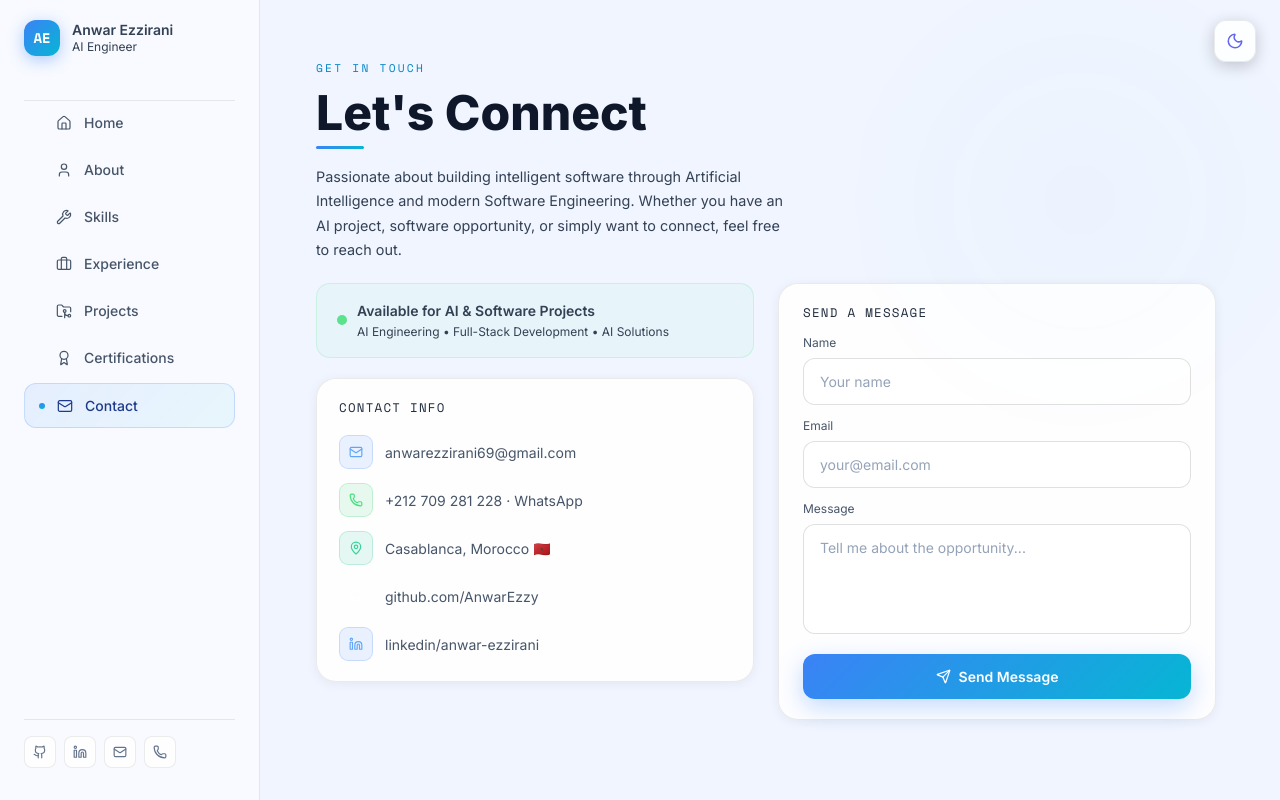
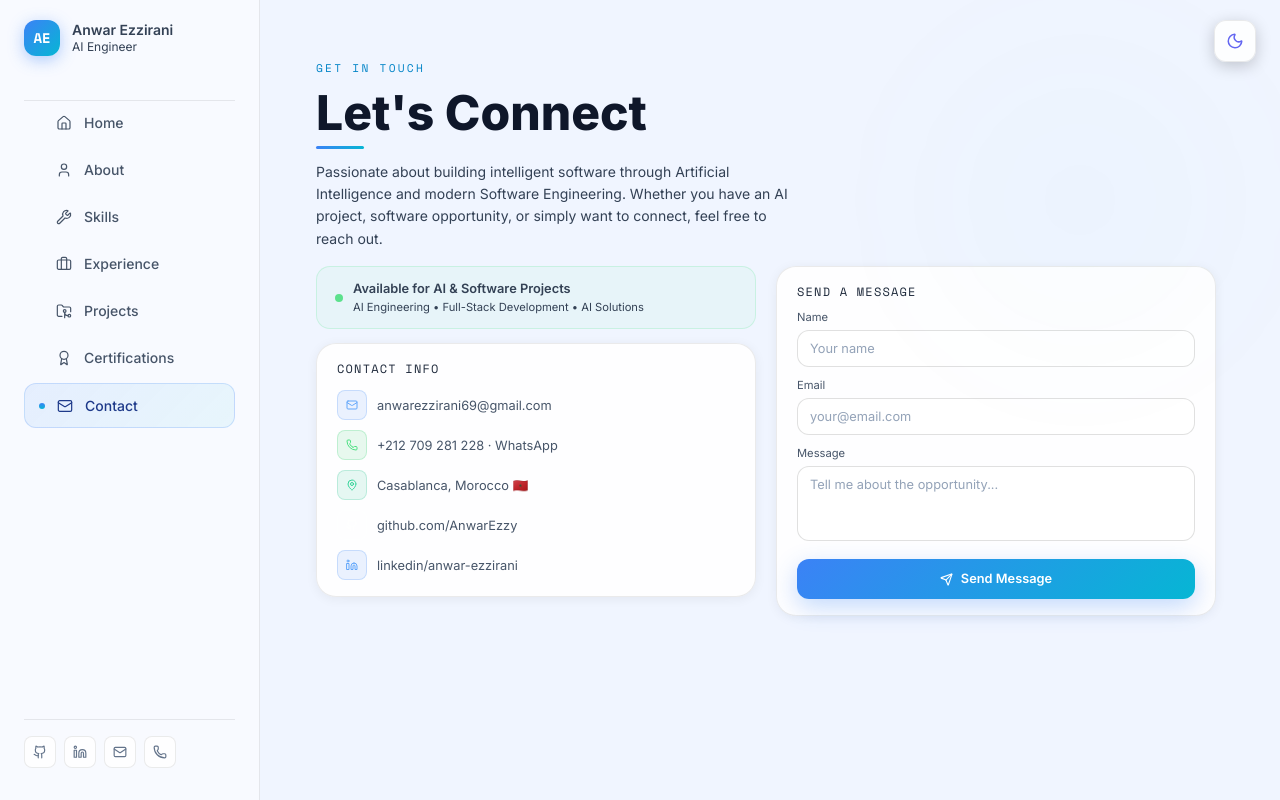
Before and after one commit to AnwarEzzy/portfolio, a Next.js app: page /contact in a window 1280 px wide. Built offline with nearby package versions, Linux system fonts and the light colour scheme.

Commit message:
style: reduce contact form height to fit within viewport

```diff
--- a/app/contact/page.tsx
+++ b/app/contact/page.tsx
@@ -48,79 +48,79 @@ export default function ContactPage() {
   };
 
   return (
-    <div className="page-in page-section no-scroll-page">
+    <div className="page-in page-section no-scroll-page" style={{ padding: "36px 56px 24px" }}>
       <div className="bg-orb" style={{ width: 400, height: 400, background: "radial-gradient(circle, rgba(6,182,212,0.07), transparent)", top: 0, right: 0 }} />
 
       <motion.div custom={0} initial="hidden" animate="show" variants={fadeUp}>
         <p className="section-tag">Get In Touch</p>
         <h1 className="section-title">Let&apos;s Connect</h1>
-        <div className="divider" style={{ marginBottom: "16px" }} />
-        <p style={{ color: "var(--text-sub)", fontSize: "0.9rem", maxWidth: 480, marginBottom: 20, lineHeight: 1.7 }}>
+        <div className="divider" style={{ marginBottom: "12px" }} />
+        <p style={{ color: "var(--text-sub)", fontSize: "0.875rem", maxWidth: 480, marginBottom: 16, lineHeight: 1.6 }}>
           Passionate about building intelligent software through Artificial Intelligence and modern Software Engineering. Whether you have an AI project, software opportunity, or simply want to connect, feel free to reach out.
         </p>
       </motion.div>
 
-      <div style={{ display: "grid", gridTemplateColumns: "1fr 1fr", gap: 24, maxWidth: 900 }}>
+      <div style={{ display: "grid", gridTemplateColumns: "1fr 1fr", gap: 20, maxWidth: 900 }}>
         {/* Info */}
         <div>
           <motion.div custom={1} initial="hidden" animate="show" variants={fadeUp}>
             {/* Availability card */}
             <div style={{
-              padding: "16px 20px", borderRadius: 14, marginBottom: 20,
+              padding: "12px 18px", borderRadius: 14, marginBottom: 14,
               background: "rgba(74,222,128,0.05)", border: "1px solid rgba(74,222,128,0.2)"
             }}>
               <div style={{ display: "flex", alignItems: "center", gap: 10 }}>
-                <span style={{ width: 10, height: 10, borderRadius: "50%", background: "#4ade80", display: "inline-block", animation: "pulse 2s infinite" }} />
+                <span style={{ width: 8, height: 8, borderRadius: "50%", background: "#4ade80", display: "inline-block", animation: "pulse 2s infinite" }} />
                 <div>
-                  <p style={{ color: "#4ade80", fontWeight: 600, fontSize: "0.875rem" }}>Available for AI & Software Projects</p>
-                  <p style={{ color: "var(--text-sub)", fontSize: "0.75rem", marginTop: 2 }}>AI Engineering • Full-Stack Development • AI Solutions</p>
+                  <p style={{ color: "#4ade80", fontWeight: 600, fontSize: "0.8rem" }}>Available for AI & Software Projects</p>
+                  <p style={{ color: "var(--text-sub)", fontSize: "0.7rem", marginTop: 1 }}>AI Engineering • Full-Stack Development • AI Solutions</p>
                 </div>
               </div>
             </div>
 
             {/* Contact info */}
-            <div className="card" style={{ padding: "20px 22px" }}>
-              <h3 style={{ fontFamily: "'Space Mono', monospace", fontSize: "0.78rem", color: "var(--text-muted)", marginBottom: 18, letterSpacing: "0.1em", textTransform: "uppercase" }}>Contact Info</h3>
-              <div style={{ display: "flex", flexDirection: "column", gap: 14 }}>
+            <div className="card" style={{ padding: "16px 20px" }}>
+              <h3 style={{ fontFamily: "'Space Mono', monospace", fontSize: "0.75rem", color: "var(--text-muted)", marginBottom: 12, letterSpacing: "0.1em", textTransform: "uppercase" }}>Contact Info</h3>
+              <div style={{ display: "flex", flexDirection: "column", gap: 10 }}>
                 <a href="mailto:anwarezzirani69@gmail.com"
-                  style={{ display: "flex", alignItems: "center", gap: 12, color: "var(--text-sub)", textDecoration: "none", fontSize: "0.875rem", transition: "color 0.2s" }}
+                   style={{ display: "flex", alignItems: "center", gap: 10, color: "var(--text-sub)", textDecoration: "none", fontSize: "0.8rem", transition: "color 0.2s" }}
                    onMouseEnter={e => (e.currentTarget as HTMLElement).style.color = "#fff"}
                    onMouseLeave={e => (e.currentTarget as HTMLElement).style.color = "var(--text-sub)"}>
-                  <div style={{ width: 34, height: 34, borderRadius: 9, background: "rgba(59,130,246,0.1)", border: "1px solid rgba(59,130,246,0.2)", display: "flex", alignItems: "center", justifyContent: "center" }}>
-                    <Mail size={14} color="#60a5fa" />
+                  <div style={{ width: 30, height: 30, borderRadius: 8, background: "rgba(59,130,246,0.1)", border: "1px solid rgba(59,130,246,0.2)", display: "flex", alignItems: "center", justifyContent: "center" }}>
+                    <Mail size={12} color="#60a5fa" />
                   </div>
                   anwarezzirani69@gmail.com
                 </a>
                 <a href="https://wa.me/212709281228" target="_blank" rel="noopener noreferrer"
-                  style={{ display: "flex", alignItems: "center", gap: 12, color: "var(--text-sub)", textDecoration: "none", fontSize: "0.875rem", transition: "color 0.2s" }}
+                   style={{ display: "flex", alignItems: "center", gap: 10, color: "var(--text-sub)", textDecoration: "none", fontSize: "0.8rem", transition: "color 0.2s" }}
                    onMouseEnter={e => (e.currentTarget as HTMLElement).style.color = "#4ade80"}
                    onMouseLeave={e => (e.currentTarget as HTMLElement).style.color = "var(--text-sub)"}>
-                  <div style={{ width: 34, height: 34, borderRadius: 9, background: "rgba(34,197,94,0.1)", border: "1px solid rgba(34,197,94,0.2)", display: "flex", alignItems: "center", justifyContent: "center" }}>
-                    <Phone size={14} color="#4ade80" />
+                  <div style={{ width: 30, height: 30, borderRadius: 8, background: "rgba(34,197,94,0.1)", border: "1px solid rgba(34,197,94,0.2)", display: "flex", alignItems: "center", justifyContent: "center" }}>
+                    <Phone size={12} color="#4ade80" />
                   </div>
                   +212 709 281 228 · WhatsApp
                 </a>
-                <div style={{ display: "flex", alignItems: "center", gap: 12, color: "var(--text-sub)", fontSize: "0.875rem" }}>
-                  <div style={{ width: 34, height: 34, borderRadius: 9, background: "rgba(16,185,129,0.1)", border: "1px solid rgba(16,185,129,0.2)", display: "flex", alignItems: "center", justifyContent: "center" }}>
-                    <MapPin size={14} color="#34d399" />
+                <div style={{ display: "flex", alignItems: "center", gap: 10, color: "var(--text-sub)", fontSize: "0.8rem" }}>
+                  <div style={{ width: 30, height: 30, borderRadius: 8, background: "rgba(16,185,129,0.1)", border: "1px solid rgba(16,185,129,0.2)", display: "flex", alignItems: "center", justifyContent: "center" }}>
+                    <MapPin size={12} color="#34d399" />
                   </div>
                   Casablanca, Morocco 🇲🇦
                 </div>
                 <a href="https://github.com/AnwarEzzy" target="_blank" rel="noopener noreferrer"
-                  style={{ display: "flex", alignItems: "center", gap: 12, color: "var(--text-sub)", textDecoration: "none", fontSize: "0.875rem", transition: "color 0.2s" }}
+                   style={{ display: "flex", alignItems: "center", gap: 10, color: "var(--text-sub)", textDecoration: "none", fontSize: "0.8rem", transition: "color 0.2s" }}
                    onMouseEnter={e => (e.currentTarget as HTMLElement).style.color = "#fff"}
                    onMouseLeave={e => (e.currentTarget as HTMLElement).style.color = "var(--text-sub)"}>
-                  <div style={{ width: 34, height: 34, borderRadius: 9, background: "rgba(255,255,255,0.05)", border: "1px solid rgba(255,255,255,0.1)", display: "flex", alignItems: "center", justifyContent: "center" }}>
-                    <Github size={14} color="#fff" />
+                  <div style={{ width: 30, height: 30, borderRadius: 8, background: "rgba(255,255,255,0.05)", border: "1px solid rgba(255,255,255,0.1)", display: "flex", alignItems: "center", justifyContent: "center" }}>
+                    <Github size={12} color="#fff" />
                   </div>
                   github.com/AnwarEzzy
                 </a>
                 <a href="https://www.linkedin.com/in/anwar-ezzirani" target="_blank" rel="noopener noreferrer"
-                  style={{ display: "flex", alignItems: "center", gap: 12, color: "var(--text-sub)", textDecoration: "none", fontSize: "0.875rem", transition: "color 0.2s" }}
+                   style={{ display: "flex", alignItems: "center", gap: 10, color: "var(--text-sub)", textDecoration: "none", fontSize: "0.8rem", transition: "color 0.2s" }}
                    onMouseEnter={e => (e.currentTarget as HTMLElement).style.color = "#60a5fa"}
                    onMouseLeave={e => (e.currentTarget as HTMLElement).style.color = "var(--text-sub)"}>
-                  <div style={{ width: 34, height: 34, borderRadius: 9, background: "rgba(59,130,246,0.1)", border: "1px solid rgba(59,130,246,0.2)", display: "flex", alignItems: "center", justifyContent: "center" }}>
-                    <Linkedin size={14} color="#60a5fa" />
+                  <div style={{ width: 30, height: 30, borderRadius: 8, background: "rgba(59,130,246,0.1)", border: "1px solid rgba(59,130,246,0.2)", display: "flex", alignItems: "center", justifyContent: "center" }}>
+                    <Linkedin size={12} color="#60a5fa" />
                   </div>
                   linkedin/anwar-ezzirani
                 </a>
@@ -140,43 +140,43 @@ export default function ContactPage() {
               </p>
             </div>
           ) : (
-            <form onSubmit={handleSubmit} className="card" style={{ padding: "20px 24px" }}>
-              <h3 style={{ fontFamily: "'Space Mono', monospace", fontSize: "0.78rem", color: "var(--text-muted)", marginBottom: 12, letterSpacing: "0.1em", textTransform: "uppercase" }}>Send a Message</h3>
-              <div style={{ marginBottom: 12 }}>
-                <label style={{ display: "block", fontSize: "0.75rem", color: "var(--text-sub)", marginBottom: 6 }}>Name</label>
-                <input type="text" name="name" value={form.name} onChange={handleChange} required placeholder="Your name" className="form-input" />
+            <form onSubmit={handleSubmit} className="card" style={{ padding: "16px 20px" }}>
+              <h3 style={{ fontFamily: "'Space Mono', monospace", fontSize: "0.75rem", color: "var(--text-muted)", marginBottom: 8, letterSpacing: "0.1em", textTransform: "uppercase" }}>Send a Message</h3>
+              <div style={{ marginBottom: 10 }}>
+                <label style={{ display: "block", fontSize: "0.7rem", color: "var(--text-sub)", marginBottom: 4 }}>Name</label>
+                <input type="text" name="name" value={form.name} onChange={handleChange} required placeholder="Your name" className="form-input" style={{ padding: "8px 12px", fontSize: "0.8rem" }} />
+              </div>
+              <div style={{ marginBottom: 10 }}>
+                <label style={{ display: "block", fontSize: "0.7rem", color: "var(--text-sub)", marginBottom: 4 }}>Email</label>
+                <input type="email" name="email" value={form.email} onChange={handleChange} required placeholder="your@email.com" className="form-input" style={{ padding: "8px 12px", fontSize: "0.8rem" }} />
               </div>
               <div style={{ marginBottom: 12 }}>
-                <label style={{ display: "block", fontSize: "0.75rem", color: "var(--text-sub)", marginBottom: 6 }}>Email</label>
-                <input type="email" name="email" value={form.email} onChange={handleChange} required placeholder="your@email.com" className="form-input" />
-              </div>
-              <div style={{ marginBottom: 14 }}>
-                <label style={{ display: "block", fontSize: "0.75rem", color: "var(--text-sub)", marginBottom: 6 }}>Message</label>
-                <textarea name="message" value={form.message} onChange={handleChange} required rows={4} placeholder="Tell me about the opportunity..." className="form-input" style={{ resize: "none" }} />
+                <label style={{ display: "block", fontSize: "0.7rem", color: "var(--text-sub)", marginBottom: 4 }}>Message</label>
+                <textarea name="message" value={form.message} onChange={handleChange} required rows={3} placeholder="Tell me about the opportunity..." className="form-input" style={{ resize: "none", padding: "8px 12px", fontSize: "0.8rem" }} />
               </div>
               {error && (
                 <div style={{
-                  padding: "10px 14px",
+                  padding: "8px 12px",
                   borderRadius: 8,
-                  marginBottom: 16,
+                  marginBottom: 12,
                   background: "rgba(239,68,68,0.06)",
                   border: "1px solid rgba(239,68,68,0.2)",
                   color: "#f87171",
-                  fontSize: "0.8rem",
+                  fontSize: "0.75rem",
                   lineHeight: 1.4,
                   display: "flex",
                   alignItems: "flex-start",
                   gap: 8
                 }}>
-                  <AlertCircle size={15} style={{ flexShrink: 0, marginTop: 1 }} />
+                  <AlertCircle size={14} style={{ flexShrink: 0, marginTop: 1 }} />
                   <span>{error}</span>
                 </div>
               )}
 
-              <button type="submit" disabled={loading} className="btn-primary" style={{ width: "100%", justifyContent: "center", opacity: loading ? 0.7 : 1 }}>
+              <button type="submit" disabled={loading} className="btn-primary" style={{ width: "100%", justifyContent: "center", opacity: loading ? 0.7 : 1, padding: "10px 20px", fontSize: "0.8rem" }}>
                 {loading ? (
-                  <span style={{ width: 16, height: 16, border: "2px solid rgba(255,255,255,0.3)", borderTopColor: "#fff", borderRadius: "50%", display: "inline-block", animation: "spin 0.7s linear infinite" }} />
-                ) : <Send size={15} />}
+                  <span style={{ width: 14, height: 14, border: "2px solid rgba(255,255,255,0.3)", borderTopColor: "#fff", borderRadius: "50%", display: "inline-block", animation: "spin 0.7s linear infinite" }} />
+                ) : <Send size={13} />}
                 {loading ? "Sending..." : "Send Message"}
               </button>
             </form>
```
Lines whose indentation alone changed are shown as unchanged.
